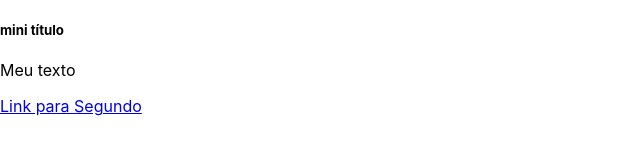
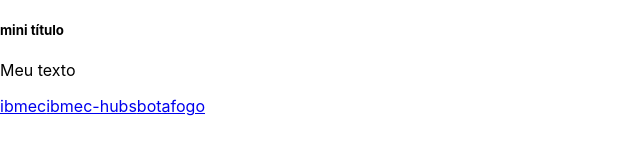
Before and after one commit to EduardoMangeli/n222, a React (Create React App) app: page / in a window 1280 px wide. Shown: the top 166 px of the page, without its empty margins (0-640 px from the left). Built offline with nearby package versions, Linux system fonts and the light colour scheme.

Commit message:
link generico

```diff
--- /dev/null
+++ b/src/components/LinkGenerico.jsx
@@ -0,0 +1,5 @@
+const LinkGenerico = ( props ) => (
+    <a href={props.endereco}>{props.texto}</a>
+)
+
+export default LinkGenerico;
--- a/src/pages/Primeiro.jsx
+++ b/src/pages/Primeiro.jsx
@@ -1,10 +1,28 @@
+import LinkGenerico from "../components/LinkGenerico";
 import LinkSegundo from "../components/LinkSegundo";
 
+
 const Primeiro = () => {
+    const dados = [
+        ["https://www.ibmec.br/", "ibmec"],
+
+        ["https://estude.ibmec.br/ibmec-hubs", "ibmec-hubs"],
+
+        ["https://botafogo.com.br/", "botafogo"]
+    ];
+
+    const links = dados.map( (ele, i) => (
+        <LinkGenerico
+            key={i}
+            texto={ele[1]}
+            endereco={ele[0]}
+        />
+    ))
+
  return (<div>
             <h5>mini título</h5>
             <p>Meu texto</p>
-            <LinkSegundo />
+            {links}
         </div>);
 };
 
```
